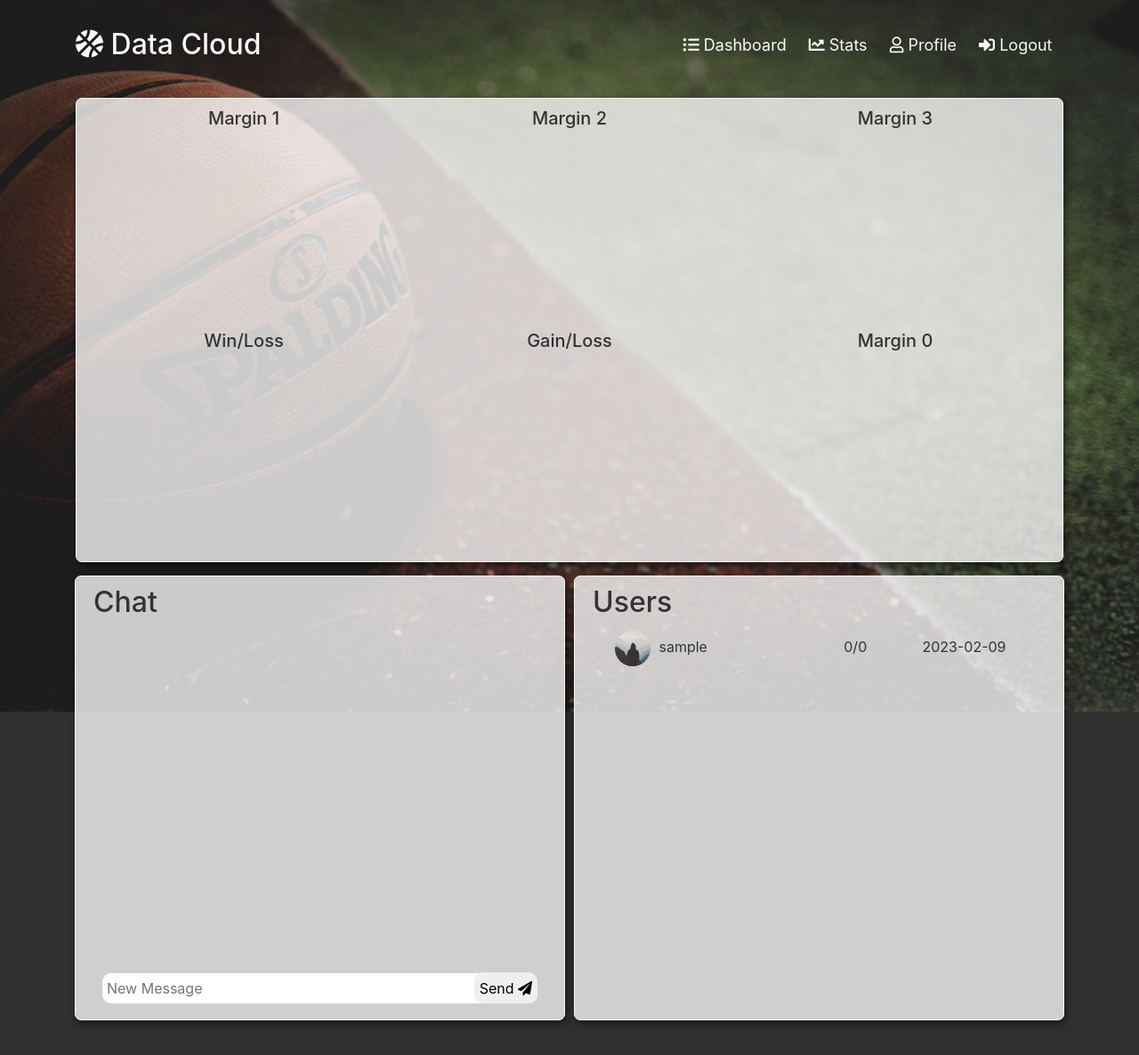
After one commit to insionCEO/NBA-Sports-Betting-ML, a Django app: page /predict/stats/ in a window 1280 px wide. The commit adds this page. Shown: the whole page at 89% size. Run offline with Django 3.2, Linux system fonts and the light colour scheme; the visitor is signed in with stand-in values (Sample User, id 1); data comes from the database, SQL or seed files in the repository; a map, chart or similar area stays blank; some libraries are stand-ins or nearby versions.

Commit message:
Stats page
made a stats page, then combined it with community stuff... more stats coming soon!

```diff
--- /dev/null
+++ b/predict/static/predict/stats.js
@@ -0,0 +1,371 @@
+
+const correct = JSON.parse(document.getElementById('correct').textContent);
+const numpred = JSON.parse(document.getElementById('np').textContent)-correct;
+const gain = JSON.parse(document.getElementById('gain').textContent);
+const loss = JSON.parse(document.getElementById('loss').textContent);
+
+const extraCorrect = JSON.parse(document.getElementById('extraCorrect').textContent);
+const pw = JSON.parse(document.getElementById('pw').textContent);
+
+const ev_margin1 = JSON.parse(document.getElementById('ev_margin1').textContent);
+const ev_margin1_count = JSON.parse(document.getElementById('ev_margin1_count').textContent)-ev_margin1;
+const ev_margin1_pct = JSON.parse(document.getElementById('ev_margin1_pct').textContent);
+
+const ev_margin2 = JSON.parse(document.getElementById('ev_margin2').textContent);
+const ev_margin2_count = JSON.parse(document.getElementById('ev_margin2_count').textContent-ev_margin2);
+const ev_margin2_pct = JSON.parse(document.getElementById('ev_margin2_pct').textContent);
+
+const ev_margin3 = JSON.parse(document.getElementById('ev_margin3').textContent);
+const ev_margin3_count = JSON.parse(document.getElementById('ev_margin3_count').textContent-ev_margin3);
+const ev_margin3_pct = JSON.parse(document.getElementById('ev_margin3_pct').textContent);
+
+const ev_margin0 = JSON.parse(document.getElementById('ev_won').textContent);
+const ev_margin0_count = JSON.parse(document.getElementById('ev_won_count').textContent)-ev_margin0;
+const ev_margin0_pct = JSON.parse(document.getElementById('ev_won_pct').textContent);
+
+const possibleGain = numpred/2-gain
+const possibleLoss = numpred/2-loss
+
+//["#fd7f6f", "#7eb0d5", "#b2e061", "#bd7ebe", "#ffb55a", "#ffee65", "#beb9db", "#fdcce5", "#8bd3c7"]
+
+
+const margin1data = {
+    labels: [
+      'correct','wrong'
+    ],
+    datasets: [{
+      label: 'Marin 1',
+      data: [ev_margin1,ev_margin1_count],
+      backgroundColor: [
+
+        'rgba(126, 176, 213, 0.4)',
+
+        'rgba(148, 150, 153, 0.3)'
+      ],
+      hoverOffset: 10,
+      borderColor: [
+
+      'rgb(126, 176, 213)',
+
+      'rgb(148, 150, 153)'
+    ],
+      borderWidth: 1,
+
+
+    }]
+  };
+
+
+const margin1config = {
+    type: 'pie',
+    data: margin1data,
+    options: {
+        maintainAspectRatio: false,
+        plugins: {
+            legend: {
+              display: false
+            }
+          },
+          layout: {
+            padding: {
+                // Any unspecified dimensions are assumed to be 0
+                top: 5,
+                bottom: 5,
+                left: 5,
+                right: 5,
+            }
+        }
+        }
+
+  };
+
+
+  const margin1 = new Chart(document.getElementById('margin1'),margin1config);
+
+
+
+  const margin2data = {
+    labels: [
+        'correct','wrong'
+    ],
+    datasets: [{
+      label: 'Marin 2',
+      data: [ev_margin2,ev_margin2_count],
+      backgroundColor: [
+
+        'rgba(178, 224, 97, 0.4)',
+
+        'rgba(148, 150, 153, 0.3)'
+      ],
+      hoverOffset: 10,
+      borderColor: [
+
+      'rgb(178, 224, 97)',
+
+      'rgb(148, 150, 153)'
+    ],
+      borderWidth: 1,
+
+
+    }]
+  };
+
+
+const margin2config = {
+    type: 'pie',
+    data: margin2data,
+    options: {
+        maintainAspectRatio: false,
+        plugins: {
+            legend: {
+              display: false
+            }
+          },
+          layout: {
+            padding: {
+                // Any unspecified dimensions are assumed to be 0
+                top: 5,
+                bottom: 5,
+                left: 5,
+                right: 5,
+            }
+        }
+        }
+
+  };
+
+
+  const margin2 = new Chart(document.getElementById('margin2'),margin2config);
+
+
+
+
+
+
+
+
+  const margin3data = {
+    labels: [
+        'correct','wrong'
+    ],
+    datasets: [{
+      label: 'Marin 3',
+      data: [ev_margin3,ev_margin3_count],
+      backgroundColor: [
+
+        'rgba(189, 126, 190, 0.4)',
+
+        'rgba(148, 150, 153, 0.3)'
+      ],
+      hoverOffset: 10,
+      borderColor: [
+
+      'rgb(189, 126, 190)',
+
+      'rgb(148, 150, 153)'
+    ],
+      borderWidth: 1,
+
+
+    }]
+  };
+
+
+const margin3config = {
+    type: 'pie',
+    data: margin3data,
+    options: {
+        maintainAspectRatio: false,
+        plugins: {
+            legend: {
+              display: false
+            }
+          },
+          layout: {
+            padding: {
+                // Any unspecified dimensions are assumed to be 0
+                top: 5,
+                bottom: 5,
+                left: 5,
+                right: 5,
+            }
+        }
+        }
+
+  };
+
+
+  const margin3 = new Chart(document.getElementById('margin3'),margin3config);
+
+
+
+
+  const win_loss_data = {
+    labels: [
+      'correct','wrong'
+    ],
+    datasets: [{
+      label: 'Marin 3',
+      data: [correct,numpred],
+      backgroundColor: [
+
+        'rgba(255, 181, 90, 0.4)',
+
+        'rgba(148, 150, 153, 0.3)'
+      ],
+      hoverOffset: 10,
+      borderColor: [
+
+      'rgb(255, 181, 90)',
+
+      'rgb(148, 150, 153)'
+    ],
+      borderWidth: 1,
+
+
+    }]
+  };
+
+
+const win_loss_config = {
+    type: 'pie',
+    data: win_loss_data,
+    options: {
+        maintainAspectRatio: false,
+        plugins: {
+            legend: {
+              display: false
+            }
+          },
+          layout: {
+            padding: {
+                // Any unspecified dimensions are assumed to be 0
+                top: 5,
+                bottom: 5,
+                left: 5,
+                right: 5,
+            }
+        }
+        }
+
+  };
+
+
+  const win_loss = new Chart(document.getElementById('win_loss'),win_loss_config);
+
+
+
+
+
+  const gain_loss_data = {
+    labels: [
+      'Gain','Loss'
+    ],
+    datasets: [{
+      label: 'Marin 3',
+      data: [gain,loss],
+      backgroundColor: [
+
+        'rgba(190, 185, 219, 0.4)',
+
+        'rgba(148, 150, 153, 0.3)'
+      ],
+      hoverOffset: 10,
+      borderColor: [
+
+      'rgb(190, 185, 219)',
+
+      'rgb(148, 150, 153)'
+    ],
+      borderWidth: 1,
+
+
+    }]
+  };
+
+
+const gain_loss_config = {
+    type: 'pie',
+    data: gain_loss_data,
+    options: {
+        maintainAspectRatio: false,
+        plugins: {
+            legend: {
+              display: false
+            }
+          },
+          layout: {
+            padding: {
+                // Any unspecified dimensions are assumed to be 0
+                top: 5,
+                bottom: 5,
+                left: 5,
+                right: 5,
+            }
+        }
+        }
+
+  };
+
+
+  const gain_loss = new Chart(document.getElementById('gain_loss'),gain_loss_config);
+
+
+
+
+
+
+
+
+  const margin0data = {
+    labels: [
+      'Correct','Wrong'
+    ],
+    datasets: [{
+      label: 'Margin 0',
+      data: [ev_margin0,ev_margin0_count],
+      backgroundColor: [
+
+        'rgba(139, 211, 199, 0.4)',
+
+        'rgba(148, 150, 153, 0.3)'
+      ],
+      hoverOffset: 10,
+      borderColor: [
+
+      'rgb(139, 211, 199)',
+
+      'rgb(148, 150, 153)'
+    ],
+      borderWidth: 1,
+
+
+    }]
+  };
+
+
+const margin0config = {
+    type: 'pie',
+    data: margin0data,
+    options: {
+        maintainAspectRatio: false,
+        plugins: {
+            legend: {
+              display: false
+            }
+          },
+          layout: {
+            padding: {
+                // Any unspecified dimensions are assumed to be 0
+                top: 5,
+                bottom: 5,
+                left: 5,
+                right: 5,
+            }
+        }
+        }
+
+  };
+
+
+  const margin0 = new Chart(document.getElementById('margin0'),margin0config);
--- a/predict/templates/predict/base.html
+++ b/predict/templates/predict/base.html
@@ -44,7 +44,7 @@
                 {% if user.is_authenticated %}
 
                 <a class="nav-item nav-link" href="{% url 'home-predict' %}"><i class="fas fa-list-ul"></i><span> Dashboard</span></a>
-                <a class="nav-item nav-link" href="{% url 'community'%}"><i class="far fa-comment-dots"></i><span> Chat</span></a>
+                <a class="nav-item nav-link" href="{% url 'stats-view'%}"><i class="fas fa-chart-line"></i><span> Stats</span></a>
                   <a class="nav-item nav-link" href="{% url 'profile' %}"><i class="far fa-user"></i></i><span> Profile</span></a>
                   <a class="nav-item nav-link" href="{% url 'logout'%}"><i class="fas fa-sign-in-alt"></i><span> Logout</span></a>
                 {% else %}
--- a/predict/templates/predict/edit.html
+++ b/predict/templates/predict/edit.html
@@ -14,10 +14,7 @@
       <div class="content-section" style="opacity: 0.95;margin-top:25px;">
       <div style="overflow: auto;">
 
-
-
                   <div id="game-info" class="row center col-md-10" style="">
-
 
                     <div class="col-3"style="padding:0">
                       <center>
--- a/predict/templates/predict/home.html
+++ b/predict/templates/predict/home.html
@@ -186,7 +186,7 @@
                         {% else%}
 
 
-                        <p style="margin-top: 3px">{{ game.gamedate }}</p>
+                        <p style="">{{ game.gamedate }}</p>
                         {% endif %}
                         <div style="height: 75px !important;">
                         <canvas  id="{{ game.pk }}" ></canvas>
--- /dev/null
+++ b/predict/templates/predict/stats.html
@@ -0,0 +1,254 @@
+{% extends "predict/base.html"%}
+{% load crispy_forms_tags %}
+
+
+{% load static %}
+
+
+{% block content%}
+
+
+<body class="row" style="overflow-x: hidden;">
+
+
+<script src="https://cdn.jsdelivr.net/npm/chart.js"></script>
+
+
+
+
+
+<div class="col-12">
+    <div style="margin-top:10px;"class="content-section">
+        <div class="row" style="height:250px">
+            <div class="col-4">
+                <center>
+                    <h5>Margin 1</h5>
+                </center>
+                <div style="margin-top:10px;margin-left: auto;margin-right: auto;height: 200px; width: 80%;">
+                    <canvas id="margin1"></canvas>
+                  </div>
+            </div>
+            <div class="col-4">
+                <center>
+                    <h5>Margin 2</h5>
+                </center>
+                <div style="margin-top:10px;margin-left: auto;margin-right: auto;height: 200px; width: 80%;">
+                    <canvas id="margin2"></canvas>
+                  </div>
+            </div>
+            <div class="col-4">
+                <center>
+                    <h5>Margin 3</h5>
+                </center>
+                <div style="margin-top:10px;margin-left: auto;margin-right: auto;height: 200px; width: 80%;">
+                    <canvas id="margin3"></canvas>
+                  </div>
+            </div>
+        </div>
+        <div class="row"style="height:250px">
+            <div class="col-4">
+                <center>
+                    <h5>Win/Loss</h5>
+                </center>
+
+                <div style="margin-top:10px;margin-left: auto;margin-right: auto;height: 200px; width: 80%;">
+                    <canvas id="win_loss"></canvas>
+                  </div>
+
+
+            </div>
+            <div class="col-4">
+                <center>
+                    <h5>Gain/Loss</h5>
+                </center>
+
+                <div style="margin-top:10px;margin-left: auto;margin-right: auto;height: 200px; width: 80%;">
+                    <canvas id="gain_loss"></canvas>
+                  </div>
+
+            </div>
+            <div class="col-4">
+                <center>
+                    <h5>Margin 0</h5>
+                </center>
+
+                <div style="margin-top:10px;margin-left: auto;margin-right: auto;height: 200px; width: 80%;">
+                    <canvas id="margin0"></canvas>
+                  </div>
+
+            </div>
+        </div>
+    </div>
+
+
+
+
+</div>
+
+
+
+
+
+
+    <div class='col-lg-6'style="
+    margin-top:5px;
+    height:500px;
+    padding-left:14px;
+    padding-right:5px;
+    ">
+
+    <div class="content-section" style="height:500px;">
+    <div>
+        <h2>Chat</h2>
+        <div id="m-scoll"style="margin-left:20px;margin-right:20px;min-height: 380px;max-height: 380px;overflow: scroll;">
+
+            {% for m in qs %}
+
+            <div style="margin: 1px;"><a style="color: #333333;" href="{% url 'public-profile' m.author%}"><img style="margin-bottom:0px;margin-right:5px;width:40px;height:40px"class="rounded-circle account-img" src="{{ m.author.profile.image.url }}">
+                <div style="padding-top: 0px;display: inline;">
+                    {{ m.author }}:  {{ m.content }}
+                </div>
+                </a>
+            </div>
+            {% endfor %}
+
+
+
+        </div>
+    </div>
+    <div style="width:100%;padding: 10px">
+            <input id="message-input" placeholder="New Message" class="form-control"style="border-radius: 10px;padding:5px;border: 0px;shadow: 0px;resize:none">
+
+            </input>
+
+            <button onClick="sendMessage()"type="submit" className="btn btn-grey-secondary" style="color:333333;border-radius: 10px;position:relative;float:right;right:0px; bottom:35px; height:35px; border:none">Send <i class="fas fa-paper-plane"></i></button>
+            <br></br>
+        </form>
+        </div>
+    </div>
+    </div>
+    <div class='col-lg-6'style="
+    height:500px;
+    margin-top:5px;
+    padding-right:14px;
+    padding-left:5px;
+
+    ">
+        <div class="content-section" style="height:500px;">
+
+            <h2>Users</h2>
+            <div style="margin-left:20px;margin-right:20px;min-height: 443px;max-height: 443px;overflow: scroll;">
+            {% for profile in profiles %}
+            <div style="padding-top: 0px;display: inline;">
+                <a style="color: #333333;" href="{% url 'public-profile' profile.user.username %}">
+                <div style="padding:5px">
+                        <div class="row" style="">
+                            <div class="col-6"><img style="margin-bottom:0px;margin-right:5px;width:40px;height:40px"class="rounded-circle account-img" src="{{ profile.image.url }}">
+                                {{ profile.user.username }}
+                            </div>
+
+                            <div class="col-2"style="padding-top:6px">
+                                <center>
+                                    {{ profile.correct}}/{{ profile.predictions}}
+                                </center>
+                            </div>
+                            <div id="detail"class="col-4"style="padding-top:6px">
+                                <center>
+                                    {{ profile.user.date_joined|date:"Y-m-d" }}
+                                </center>
+                            </div>
+
+
+                        </div>
+
+                        <!--
+                       {{ profile.correct }}/{{ profile.predictions }}
+
+                        -->
+                    </div>
+                    </a>
+                </div>
+
+
+            {% endfor %}
+            </div>
+
+        </div>
+    </div>
+
+    <script>
+
+
+
+         window.addEventListener('load', function () {
+
+            document.getElementById("m-scoll").scrollTop = $(window).height()
+
+        })
+
+        function sendMessage(){
+            el = document.getElementById('message-input')
+            console.log(el.value)
+            window.location.href = '/new-message/'+el.value
+
+
+
+        }
+
+    </script>
+    <style>
+        @media screen and (max-width: 500px) {
+      #detail{
+        display:none;
+      }
+
+    }
+    </style>
+
+
+
+
+
+
+
+
+
+
+
+
+</div>
+
+
+
+{{ numpred|json_script:"np" }}
+{{ correct|json_script:"correct" }}
+{{ gain|json_script:"gain" }}
+{{ loss|json_script:"loss" }}
+
+{{ extraCorrect|json_script:"extraCorrect" }}
+{{ pw|json_script:"pw" }}
+{{ ev_margin1|json_script:"ev_margin1" }}
+{{ ev_margin1_count|json_script:"ev_margin1_count" }}
+{{ ev_margin1_pct|json_script:"ev_margin1_pct" }}
+
+{{ ev_margin2|json_script:"ev_margin2" }}
+{{ ev_margin2_count|json_script:"ev_margin2_count" }}
+{{ ev_margin2_pct|json_script:"ev_margin2_pct" }}
+
+{{ ev_margin3|json_script:"ev_margin3" }}
+{{ ev_margin3_count|json_script:"ev_margin3_count" }}
+{{ ev_margin3_pct|json_script:"ev_margin3_pct" }}
+
+
+{{ ev_won|json_script:"ev_won" }}
+{{ ev_won_count|json_script:"ev_won_count" }}
+{{ ev_won_pct|json_script:"ev_won_pct" }}
+
+
+<script src="https://cdn.jsdelivr.net/npm/chart.js"></script>
+
+<script  src="{% static 'predict/stats.js'%}" defer></script>
+
+
+</div>
+{% endblock content %}
--- a/predict/urls.py
+++ b/predict/urls.py
@@ -13,6 +13,7 @@ urlpatterns = [
     path('', GameListView.as_view() , name='home-predict'),
     path('date/<str:dateSelected>', GameListView.as_view() , name='home-predict'),
     path('#<int:pk>', views.getScore , name='get-score'),
+    path('stats/', views.statsView , name='stats-view'),
     #path('predicttoday/', views.predictToday , name='predict-today'),
 
 
--- a/predict/views.py
+++ b/predict/views.py
@@ -14,8 +14,7 @@ from django.contrib.auth.mixins import LoginRequiredMixin, UserPassesTestMixin
 from django.http.response import HttpResponsePermanentRedirect
 
 from .models import Game
-from users.models import Profile
-
+from users.models import Profile, Message
 
 
 from tensorflow.keras import *
@@ -68,7 +67,67 @@ TEAMCOLORS = {
 }
 
 
+def statsView(request):
+    context = {}
+    user = request.user
+    context['correct'] = Profile.objects.filter(user=user).values('correct')[0]['correct']
+    context['numpred'] =  Profile.objects.filter(user=user).values('predictions')[0]['predictions']
+    if Profile.objects.filter(user=user).values('predictions')[0]['predictions'] >= 1:
+        context['pc'] = round(Profile.objects.filter(user=user).values('correct')[0]['correct']/Profile.objects.filter(user=user).values('predictions')[0]['predictions']*100,1)
+        context['pw'] = (round(Profile.objects.filter(user=user).values('correct')[0]['correct']/Profile.objects.filter(user=user).values('predictions')[0]['predictions']*100,1)-100)*-1
+        try:
+            context['extraCorrect'] = round(Profile.objects.filter(user=user).values('correct')[0]['correct']/Profile.objects.filter(user=user).values('predictions')[0]['predictions']*100,1)-round(Profile.objects.filter(user=user).values('ev_margin1')[0]['ev_margin1'] /Profile.objects.filter(user=user).values('ev_margin1_count')[0]['ev_margin1_count'] *100)
+        except ZeroDivisionError:
+            context['extraCorrect'] = 0
+        context['ev_won'] = Profile.objects.filter(user=user).values('ev_won')[0]['ev_won']
+        context['ev_won_count'] = Profile.objects.filter(user=user).values('ev_won_count')[0]['ev_won_count']
+        try:
+            context['ev_won_pct'] = round(Profile.objects.filter(user=user).values('ev_won')[0]['ev_won'] /Profile.objects.filter(user=user).values('ev_won_count')[0]['ev_won_count'] *100)
+        except ZeroDivisionError:
+            context['ev_won_pct'] = 0
+        context['ev_margin1'] = Profile.objects.filter(user=user).values('ev_margin1')[0]['ev_margin1']
+        context['ev_margin1_count'] = Profile.objects.filter(user=user).values('ev_margin1_count')[0]['ev_margin1_count']
+        try:
+            context['ev_margin1_pct'] = round(Profile.objects.filter(user=user).values('ev_margin1')[0]['ev_margin1'] /Profile.objects.filter(user=user).values('ev_margin1_count')[0]['ev_margin1_count'] *100)
+        except ZeroDivisionError:
+            context['ev_margin1_pct'] = 0
 
+        context['ev_margin2'] = Profile.objects.filter(user=user).values('ev_margin2')[0]['ev_margin2']
+        context['ev_margin2_count'] = Profile.objects.filter(user=user).values('ev_margin2_count')[0]['ev_margin2_count']
+        try:
+            context['ev_margin2_pct'] = round(Profile.objects.filter(user=user).values('ev_margin2')[0]['ev_margin2'] /Profile.objects.filter(user=user).values('ev_margin2_count')[0]['ev_margin2_count'] *100)
+        except ZeroDivisionError:
+            context['ev_margin2_pct'] = 0
+        context['ev_margin3'] = Profile.objects.filter(user=user).values('ev_margin3')[0]['ev_margin3']
+        context['ev_margin3_count'] = Profile.objects.filter(user=user).values('ev_margin3_count')[0]['ev_margin3_count']
+        try:
+            context['ev_margin3_pct'] = round(Profile.objects.filter(user=user).values('ev_margin3')[0]['ev_margin3'] /Profile.objects.filter(user=user).values('ev_margin3_count')[0]['ev_margin3_count'] *100)
+        except ZeroDivisionError:
+            context['ev_margin3_pct'] = 0
+
+    else:
+        context['ev_margin1'] = 0
+        context['ev_margin1_count'] = 0
+        context['ev_margin1_pct'] = 0
+        context['ev_margin2'] = 0
+        context['ev_margin2_count'] =0
+        context['ev_margin2_pct'] = 0
+        context['ev_margin3'] = 0
+        context['ev_margin3_count'] = 0
+        context['ev_margin3_pct'] = 0
+
+
+        context['pc'] = '0'
+    context['gain'] =  Profile.objects.filter(user=user).values('gain')[0]['gain']
+    context['loss'] =  Profile.objects.filter(user=user).values('loss')[0]['loss']
+    context['lg'] = Profile.objects.filter(user=user).values('gain')[0]['gain'] - Profile.objects.filter(user=user).values('loss')[0]['loss']
+
+    qs = Message.objects.order_by('id')[:100]
+    profiles = Profile.objects.order_by('id')
+    context['profiles'] = profiles
+    context['qs']=qs
+
+    return render(request,'predict/stats.html',context)
 
 def removePlayer(request,pk,player):
     print(pk)
```
